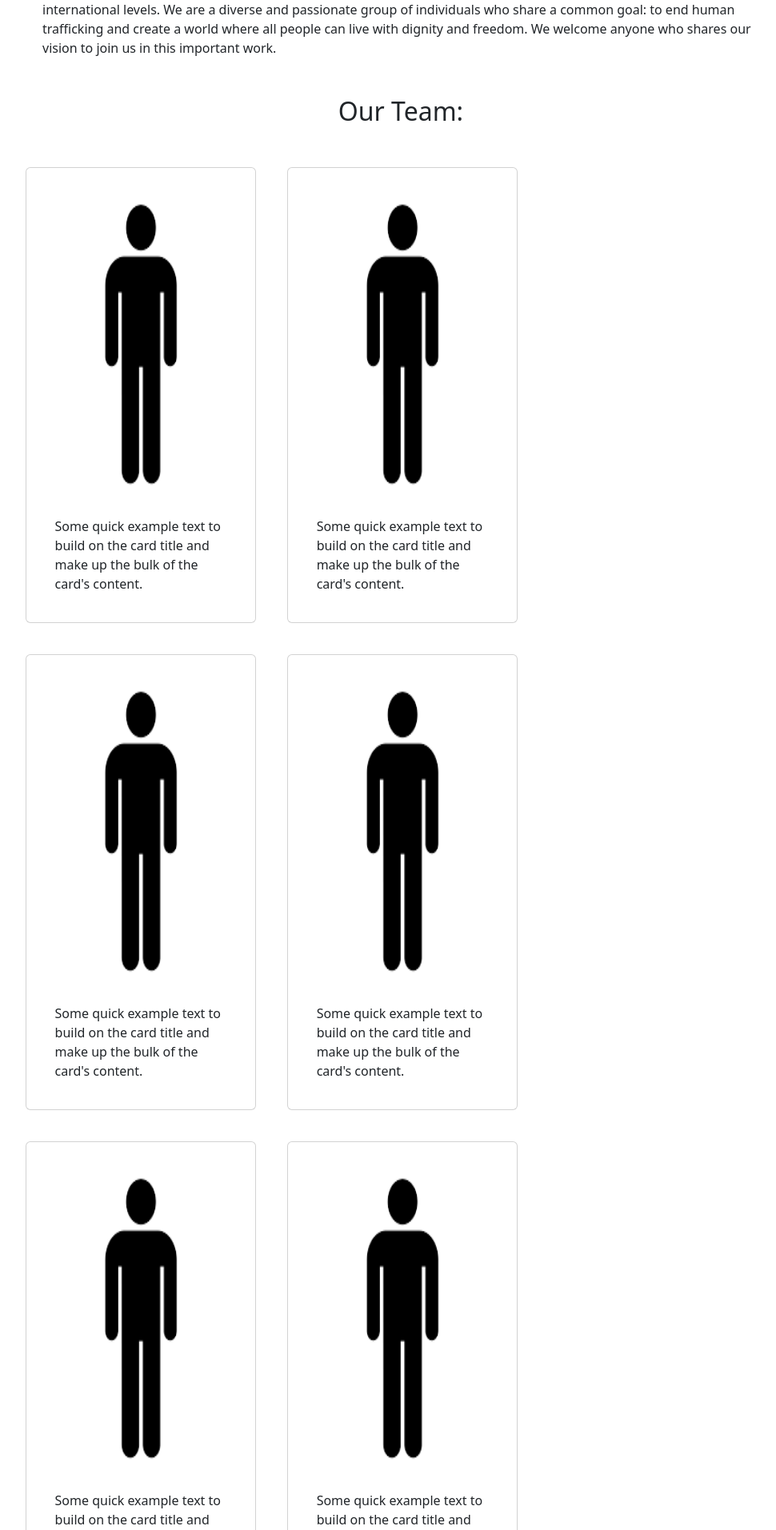
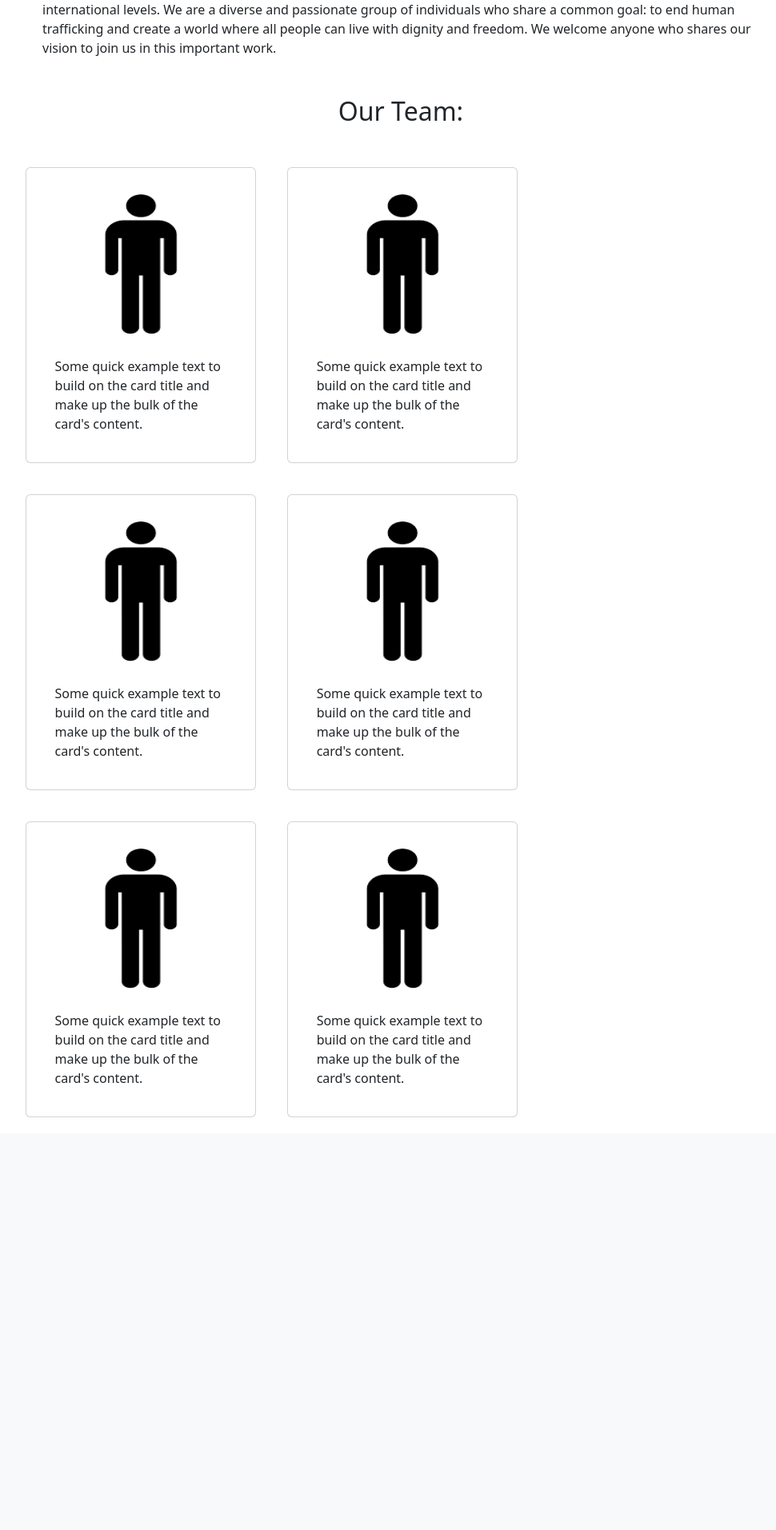
Before and after one commit to evanneff1/Group-10, a Django app: template Missing_Persons/missing_persons/home/templates/about.html in a window 1280 px wide. Shown: the part 640-2553 px from the top of the page at 80% size, without its empty margins (139-1109 px from the left). After the commit the page ends 2037 px from the top, so only its background shows below. Run offline with Django 4.2, Linux system fonts and the light colour scheme; the template is opened without the code that fills it, so the values that code supplies are empty.

Commit message:
fixed height of people

```diff
--- a/Missing_Persons/missing_persons/home/templates/about.html
+++ b/Missing_Persons/missing_persons/home/templates/about.html
@@ -57,6 +57,10 @@
 
   h2 {
     text-align: center;
+  }
+
+  .card-img-top {
+    height: 200px;
   }
 
 </style>
```
